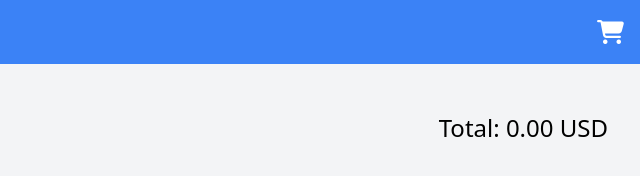
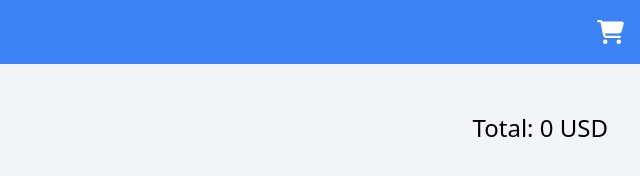
Before and after one commit to abdallah203451/onlineStore-JS-Sission14-Bank-Misr, a plain HTML site: page cart.html in a window 1280 px wide. Shown: the full height of the page, 640-1280 px from the left. Drawn offline with nearby package versions, Linux system fonts and the light colour scheme.

Commit message:
editing cart.html

```diff
--- a/cart.html
+++ b/cart.html
@@ -36,6 +36,5 @@
         </h2>
       </div>
     </main>
-    <script src="cart.js"></script>
   </body>
 </html>
```
